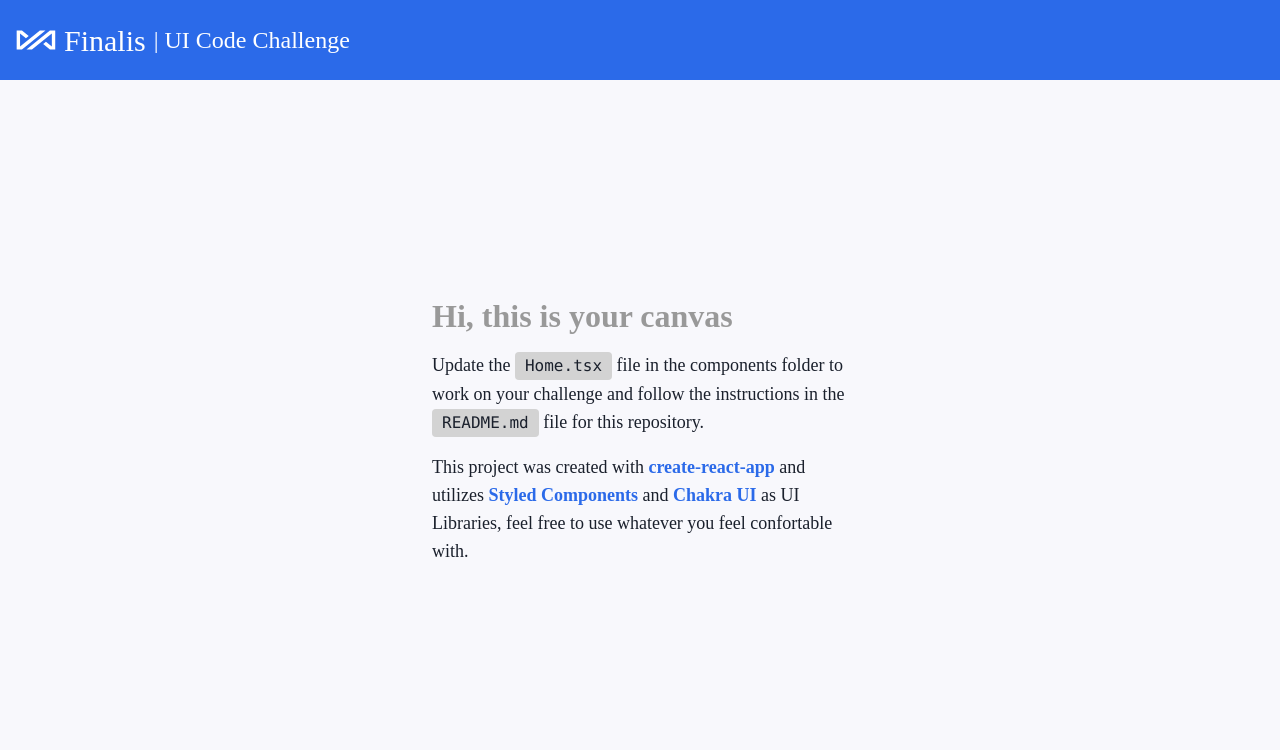
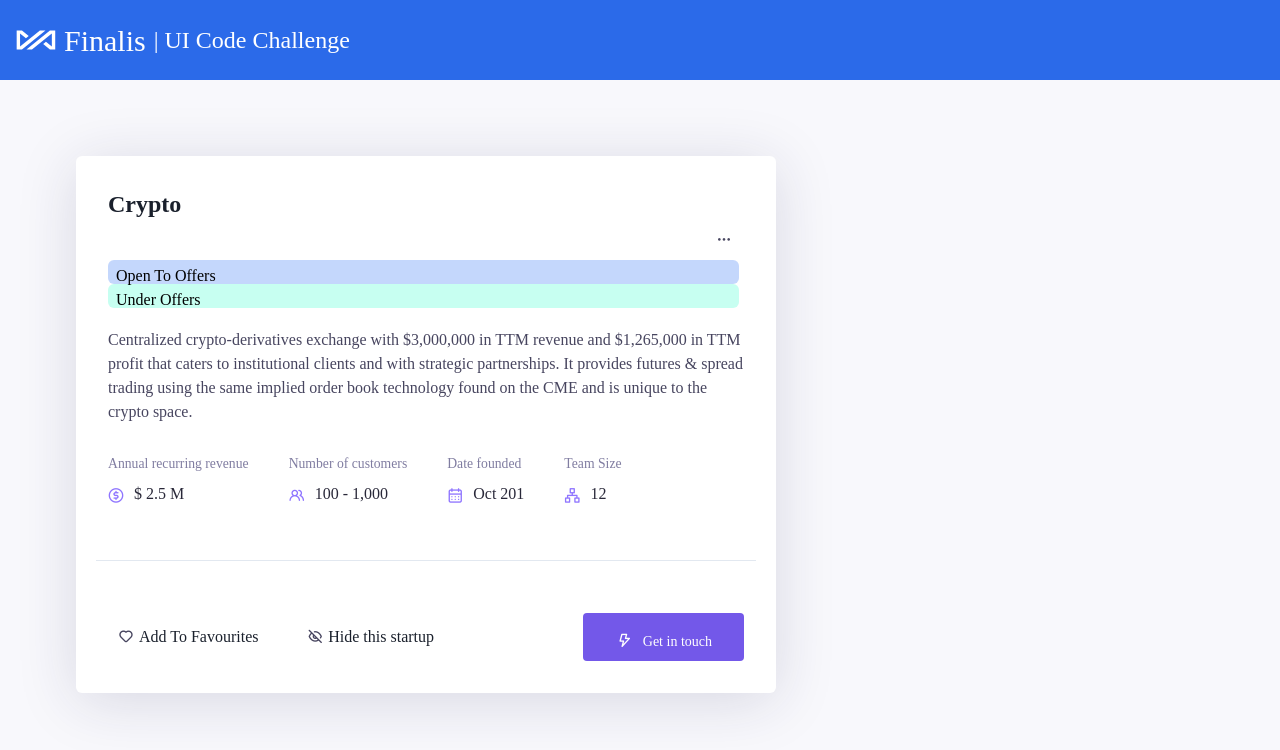
Before and after one commit to ToyosFrancisco/fns-frontend-challenge, a React (Create React App) app: page / in a window 1280 px wide. Shown: the top 750 px of the page. Built offline with nearby package versions, Linux system fonts and the light colour scheme; a web font is replaced by a local one.

Commit message:
[Delete] - ftrs (Welcome) default Finalis. [ADD] - do challenge

```diff
--- a/src/components/Home/Home.tsx
+++ b/src/components/Home/Home.tsx
@@ -1,13 +1,77 @@
-import React from 'react';
-import { Container } from '@chakra-ui/react';
-import { Welcome } from '../';
+// react hooks
+import { useState, useEffect } from "react";
+
+// components
+import { Header, Badges, Widget, Footer, Paragraph } from "../../modules";
+
+// Styled
+import * as Style from "./HomeStyled";
+
+// Rsuite
+import { Container, Content, FlexboxGrid, Grid, Panel } from "rsuite";
+
+// fetch
+import { fetchData } from "../../services";
+
+// default imports finalis
+//import { Container } from '@chakra-ui/react';
+//import { Welcome } from '../';
+
+// interfaces
+import { IData } from "../../interfaces";
 
 export const Home = () => {
+  // state's
+  const [data, setData] = useState<IData[]>([]);
+
+  // init
+  useEffect(() => {
+    (async () => {
+      const data = await fetchData();
+
+      setData(data);
+    })();
+  }, []);
+
   return (
-    <Container py="16" h="full">
-      {/* ----------- Delete this component and place yours here -------- */}
-      <Welcome />
-      {/* ----------- Delete this component and place yours here -------- */}
+    <Container>
+      <Content>
+        <FlexboxGrid justify="center" align="middle">
+          <Style.WrpContent>
+            <Panel bordered bodyFill>
+              <Style.WrapperPanel>
+                <Style.Body>
+                  {data.map((data, idx) => (
+                    <Header title={data.title} key={idx} />
+                  ))}
+
+                  {data.map(({ status }: IData, idx) => {
+                    return <Badges status={status} key={idx} />;
+                  })}
+
+                  {data.map((data, idx) => (
+                    <Paragraph text={data.text} key={idx} />
+                  ))}
+
+                  <Grid>
+                    <Style.ContainerWidget>
+                      {data.map(({ metadata }: IData, idx) => {
+                        return <Widget metadata={metadata} key={idx} />;
+                      })}
+                    </Style.ContainerWidget>
+                  </Grid>
+                </Style.Body>
+
+                <Style.Divider />
+
+                <Style.BodyFooter>
+                  <Footer />
+                </Style.BodyFooter>
+              </Style.WrapperPanel>
+            </Panel>
+          </Style.WrpContent>
+        </FlexboxGrid>
+      </Content>
     </Container>
   );
 };
```
